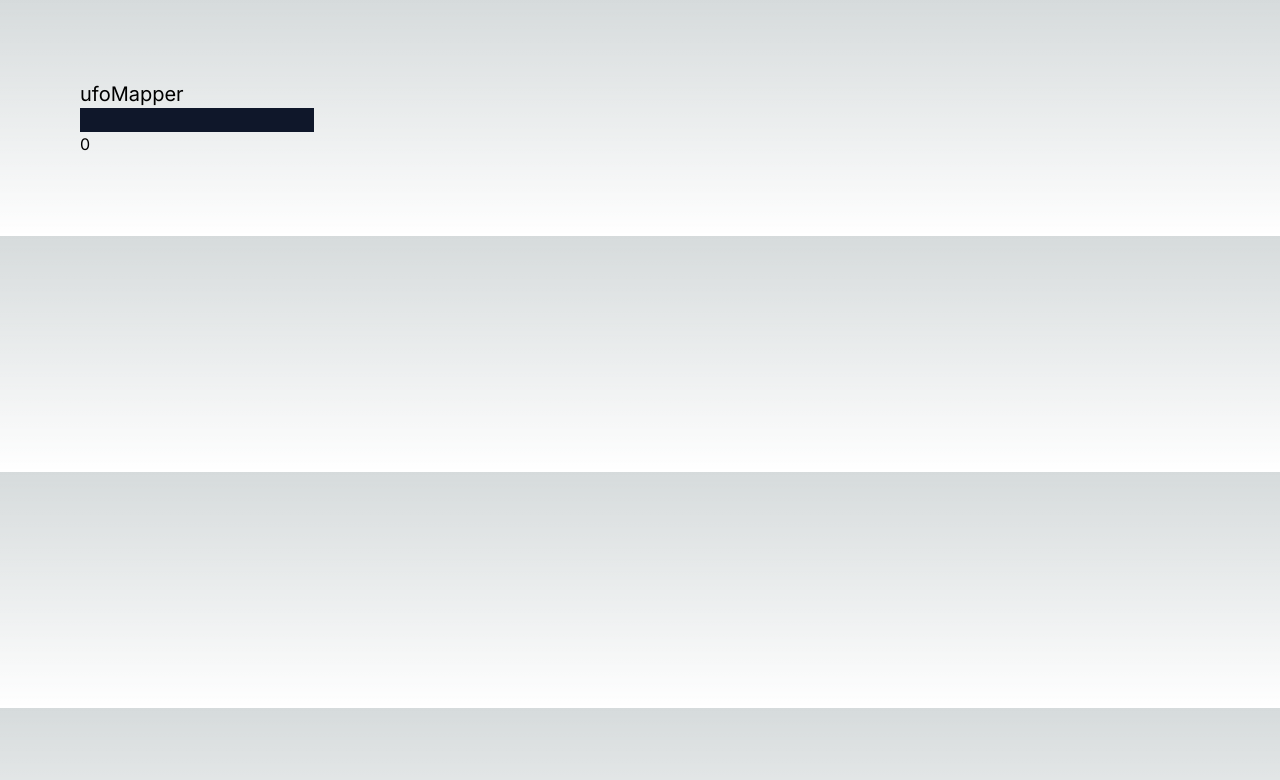
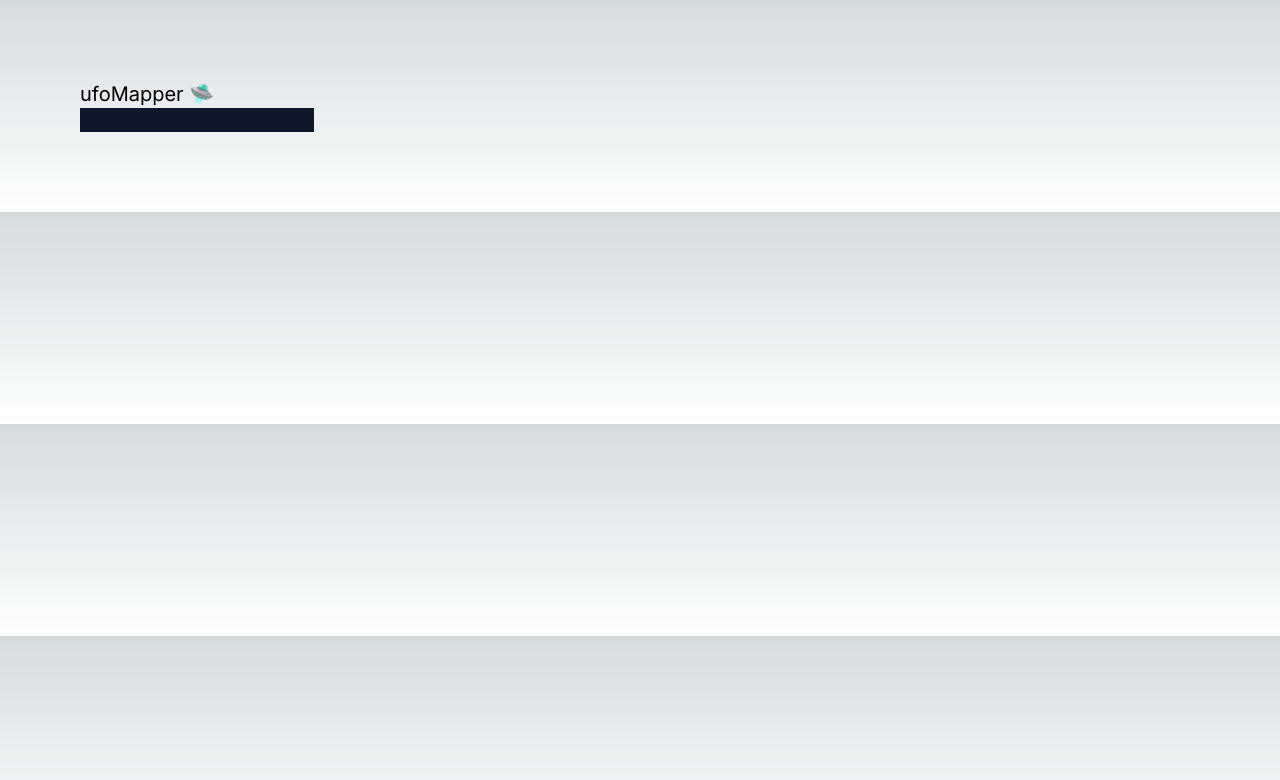
Before and after one commit to internet-john/ufoMapper, a Next.js app: page / in a window 1280 px wide. Shown: the top 780 px of the page. Built offline with nearby package versions, Linux system fonts and the light colour scheme.

Commit message:
code org and ui improvements

```diff
--- /dev/null
+++ b/app/(routes)/state/[state]/loading.tsx
@@ -0,0 +1,3 @@
+const Loading = () => <p>Loading</p>;
+
+export default Loading;
--- a/app/(routes)/state/[state]/page.tsx
+++ b/app/(routes)/state/[state]/page.tsx
@@ -1,6 +1,7 @@
 const sightings = require("../../../api/ufo_sightings.json");
-
 import stateMatcher from "@/app/api/utils/stateMatcher";
+import { Suspense } from "react";
+import Loading from "./loading";
 
 const getSightings = (state: string) => {
   const selectedState = stateMatcher(state);
@@ -15,16 +16,18 @@ const StatePage = ({ params }: { params: { state: string } }) => {
   const state = params.state.replaceAll(/%20/g, " ");
   const data = getSightings(state);
   return (
-    <div>
-      <h1>{state}</h1>
-      <div className="grid">
+    <div className="m-4">
+      <header className="text-4xl mb-4">{state}</header>
+      <div className="grid grid-cols-3 gap-y-10">
+        <Suspense fallback={<Loading />}>
           {data.map((sighting: UfoSighting) => (
-          <div className="m-4 max-w-sm">
+            <div className="max-w-sm">
               <p>{sighting.datetime}</p>
               <p>{sighting.city}</p>
               <p>{sighting.comments}</p>
             </div>
           ))}
+        </Suspense>
       </div>
     </div>
   );
--- a/app/components/stateList/StateList.tsx
+++ b/app/components/stateList/StateList.tsx
@@ -3,58 +3,7 @@
 import React from "react";
 import useStateStore from "@/app/zustand/store";
 import { useRouter } from "next/navigation";
-const stateNames = [
-  "Alabama",
-  "Alaska",
-  "Arizona",
-  "Arkansas",
-  "California",
-  "Colorado",
-  "Connecticut",
-  "Delaware",
-  "Florida",
-  "Georgia",
-  "Hawaii",
-  "Idaho",
-  "Illinois",
-  "Indiana",
-  "Iowa",
-  "Kansas",
-  "Kentucky",
-  "Louisiana",
-  "Maine",
-  "Maryland",
-  "Massachusetts",
-  "Michigan",
-  "Minnesota",
-  "Mississippi",
-  "Missouri",
-  "Montana",
-  "Nebraska",
-  "Nevada",
-  "New Hampshire",
-  "New Jersey",
-  "New Mexico",
-  "New York",
-  "North Carolina",
-  "North Dakota",
-  "Ohio",
-  "Oklahoma",
-  "Oregon",
-  "Pennsylvania",
-  "Rhode Island",
-  "South Carolina",
-  "South Dakota",
-  "Tennessee",
-  "Texas",
-  "Utah",
-  "Vermont",
-  "Virginia",
-  "Washington",
-  "West Virginia",
-  "Wisconsin",
-  "Wyoming",
-];
+import { states } from "../../constants/states";
 
 const StateList = () => {
   const router = useRouter();
@@ -62,7 +11,7 @@ const StateList = () => {
 
   const displayedStates =
     searchValue.length >= 2
-      ? stateNames.filter((state) =>
+      ? states.filter((state) =>
           state.toLowerCase().includes(searchValue.toLowerCase())
         )
       : [];
@@ -75,12 +24,13 @@ const StateList = () => {
 
   return (
     <div>
-      {displayedStates?.length &&
-        displayedStates.map((state, idx) => (
-          <div key={idx} onClick={handleClickState}>
-            {state}
-          </div>
-        ))}
+      {displayedStates?.length
+        ? displayedStates.map((state, idx) => (
+            <div key={idx} onClick={handleClickState}>
+              {state}
+            </div>
+          ))
+        : null}
     </div>
   );
 };
--- /dev/null
+++ b/app/constants/states.ts
@@ -0,0 +1,52 @@
+export const states: Array<string> = [
+  "Alabama",
+  "Alaska",
+  "Arizona",
+  "Arkansas",
+  "California",
+  "Colorado",
+  "Connecticut",
+  "Delaware",
+  "Florida",
+  "Georgia",
+  "Hawaii",
+  "Idaho",
+  "Illinois",
+  "Indiana",
+  "Iowa",
+  "Kansas",
+  "Kentucky",
+  "Louisiana",
+  "Maine",
+  "Maryland",
+  "Massachusetts",
+  "Michigan",
+  "Minnesota",
+  "Mississippi",
+  "Missouri",
+  "Montana",
+  "Nebraska",
+  "Nevada",
+  "New Hampshire",
+  "New Jersey",
+  "New Mexico",
+  "New York",
+  "North Carolina",
+  "North Dakota",
+  "Ohio",
+  "Oklahoma",
+  "Oregon",
+  "Pennsylvania",
+  "Rhode Island",
+  "South Carolina",
+  "South Dakota",
+  "Tennessee",
+  "Texas",
+  "Utah",
+  "Vermont",
+  "Virginia",
+  "Washington",
+  "West Virginia",
+  "Wisconsin",
+  "Wyoming",
+];
--- a/app/page.tsx
+++ b/app/page.tsx
@@ -4,7 +4,7 @@ import StateList from "./components/stateList/StateList";
 export default function Home() {
   return (
     <main className="grid m-20">
-      <header className="text-xl">ufoMapper</header>
+      <header className="text-xl">ufoMapper 🛸</header>
       <SearchBar />
       <StateList />
     </main>
```
Lines whose indentation alone changed are shown as unchanged.
